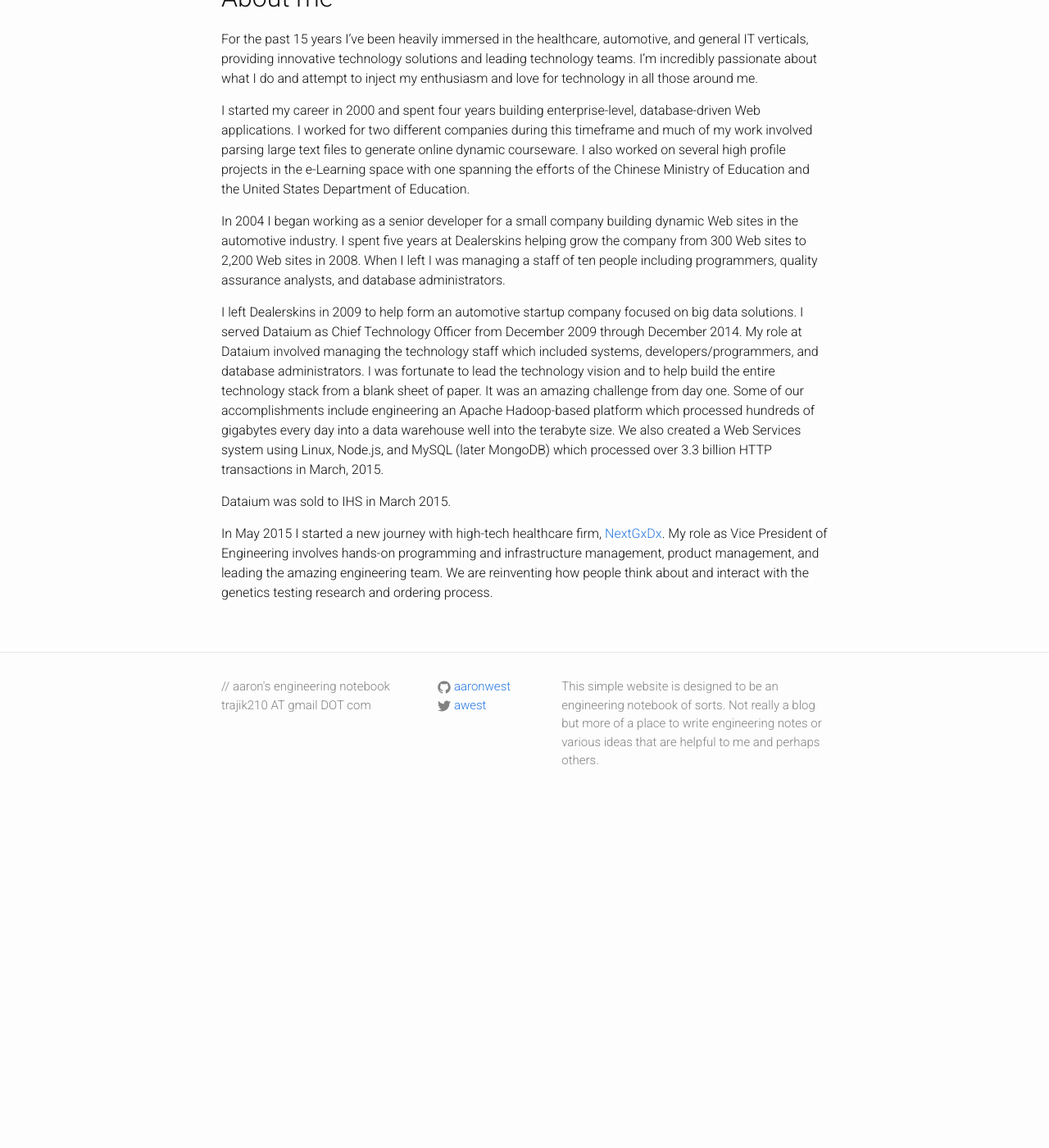
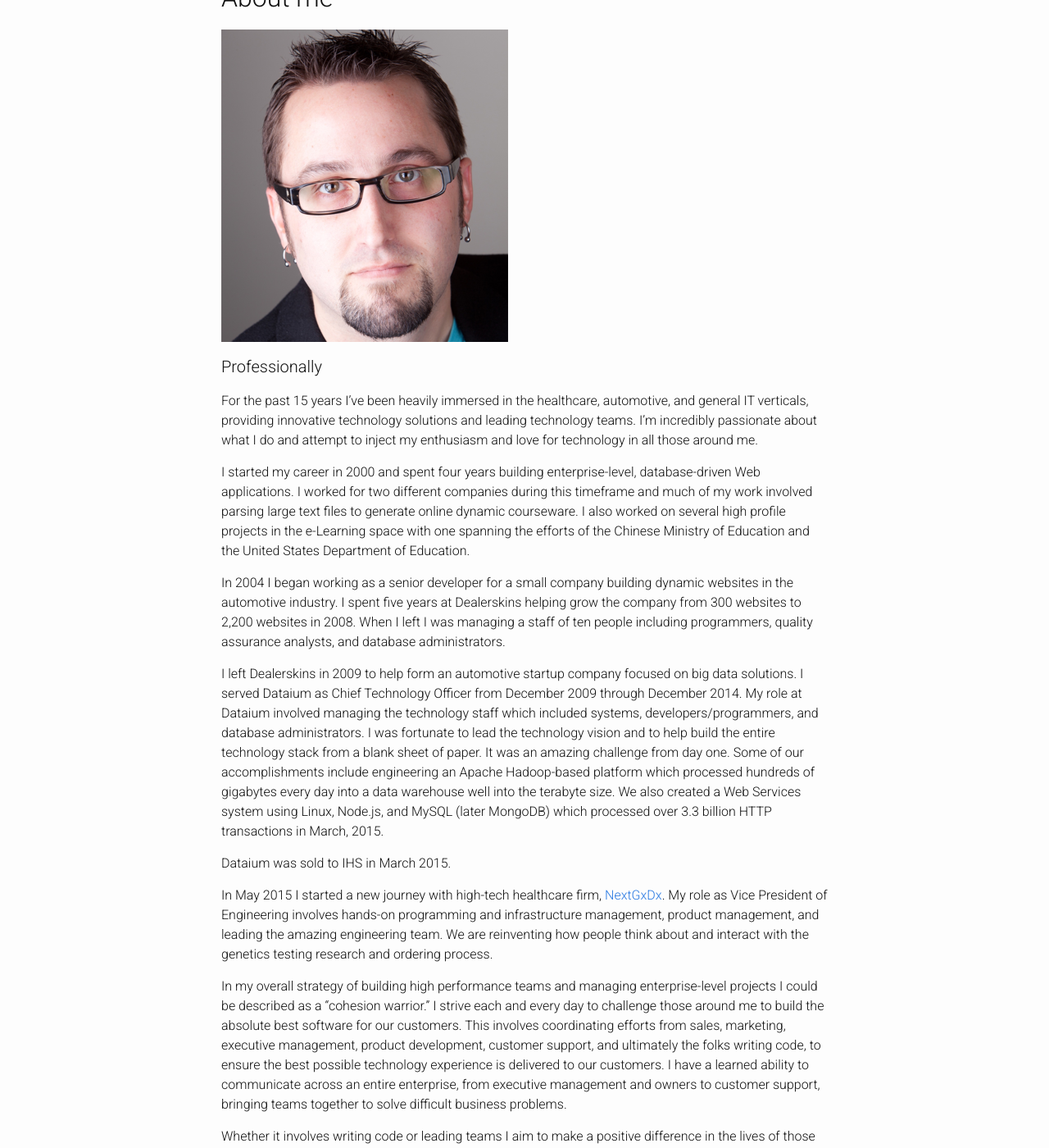
Before and after one commit to aaronwest/aaronwest.github.io, a Jekyll site: the page built from about.md, in a window 1280 px wide and 1400 px high, scrolled down 410 px. Shown: the whole window at 82% size. Built offline with Jekyll 4.4.1, drawn with Linux system fonts in a browser that asks for light colours; Markdown is read by kramdown in place of the engine named in the settings; before the commit the page ends 1409 px from its top, so only the background shows below that; some of the changed text lies outside the part shown.

Commit message:
fix(about): update about page content. add photo

```diff
--- a/about.md
+++ b/about.md
@@ -9,14 +9,27 @@ This simple website is designed to be an engineering notebook of sorts. It's not
 The website is created and managed using [Jekyll](http://jekyllrb.com/) and hosted for free on [GitHub Pages](https://pages.github.com). If you encounter any issues or you have suggestions for ways I can improvement the site please [file an issue here](https://github.com/aaronwest/aaronwest.github.io/issues).
 
 ## About me
+
+![Aaron West headshot]({{ site.url }}/images/aaronwest_headshot.png)
+
+#### Professionally
+
 For the past 15 years I've been heavily immersed in the healthcare, automotive, and general IT verticals, providing innovative technology solutions and leading technology teams. I'm incredibly passionate about what I do and attempt to inject my enthusiasm and love for technology in all those around me.
 
 I started my career in 2000 and spent four years building enterprise-level, database-driven Web applications. I worked for two different companies during this timeframe and much of my work involved parsing large text files to generate online dynamic courseware. I also worked on several high profile projects in the e-Learning space with one spanning the efforts of the Chinese Ministry of Education and the United States Department of Education.
 
-In 2004 I began working as a senior developer for a small company building dynamic Web sites in the automotive industry. I spent five years at Dealerskins helping grow the company from 300 Web sites to 2,200 Web sites in 2008. When I left I was managing a staff of ten people including programmers, quality assurance analysts, and database administrators.
+In 2004 I began working as a senior developer for a small company building dynamic websites in the automotive industry. I spent five years at Dealerskins helping grow the company from 300 websites to 2,200 websites in 2008. When I left I was managing a staff of ten people including programmers, quality assurance analysts, and database administrators.
 
 I left Dealerskins in 2009 to help form an automotive startup company focused on big data solutions. I served Dataium as Chief Technology Officer from December 2009 through December 2014. My role at Dataium involved managing the technology staff which included systems, developers/programmers, and database administrators. I was fortunate to lead the technology vision and to help build the entire technology stack from a blank sheet of paper. It was an amazing challenge from day one. Some of our accomplishments include engineering an Apache Hadoop-based platform which processed hundreds of gigabytes every day into a data warehouse well into the terabyte size. We also created a Web Services system using Linux, Node.js, and MySQL (later MongoDB) which processed over 3.3 billion HTTP transactions in March, 2015.
 
 Dataium was sold to IHS in March 2015.
 
 In May 2015 I started a new journey with high-tech healthcare firm, [NextGxDx](http://www.nextgxdx.com). My role as Vice President of Engineering involves hands-on programming and infrastructure management, product management, and leading the amazing engineering team. We are reinventing how people think about and interact with the genetics testing research and ordering process.
+
+In my overall strategy of building high performance teams and managing enterprise-level projects I could be described as a "cohesion warrior." I strive each and every day to challenge those around me to build the absolute best software for our customers. This involves coordinating efforts from sales, marketing, executive management, product development, customer support, and ultimately the folks writing code, to ensure the best possible technology experience is delivered to our customers. I have a learned ability to communicate across an entire enterprise, from executive management and owners to customer support, bringing teams together to solve difficult business problems.
+
+Whether it involves writing code or leading teams I aim to make a positive difference in the lives of those around me.
+
+#### Personally
+
+When I'm not immersing myself in all things technology I enjoy spending time with my family (wife and two sons), reading about business, leadership and science fiction, shooting at the local range, mountain biking, and extreme fitness. At least, that's the short list.
```
Also changed, not shown: images/aaronwest_headshot.png (added).
